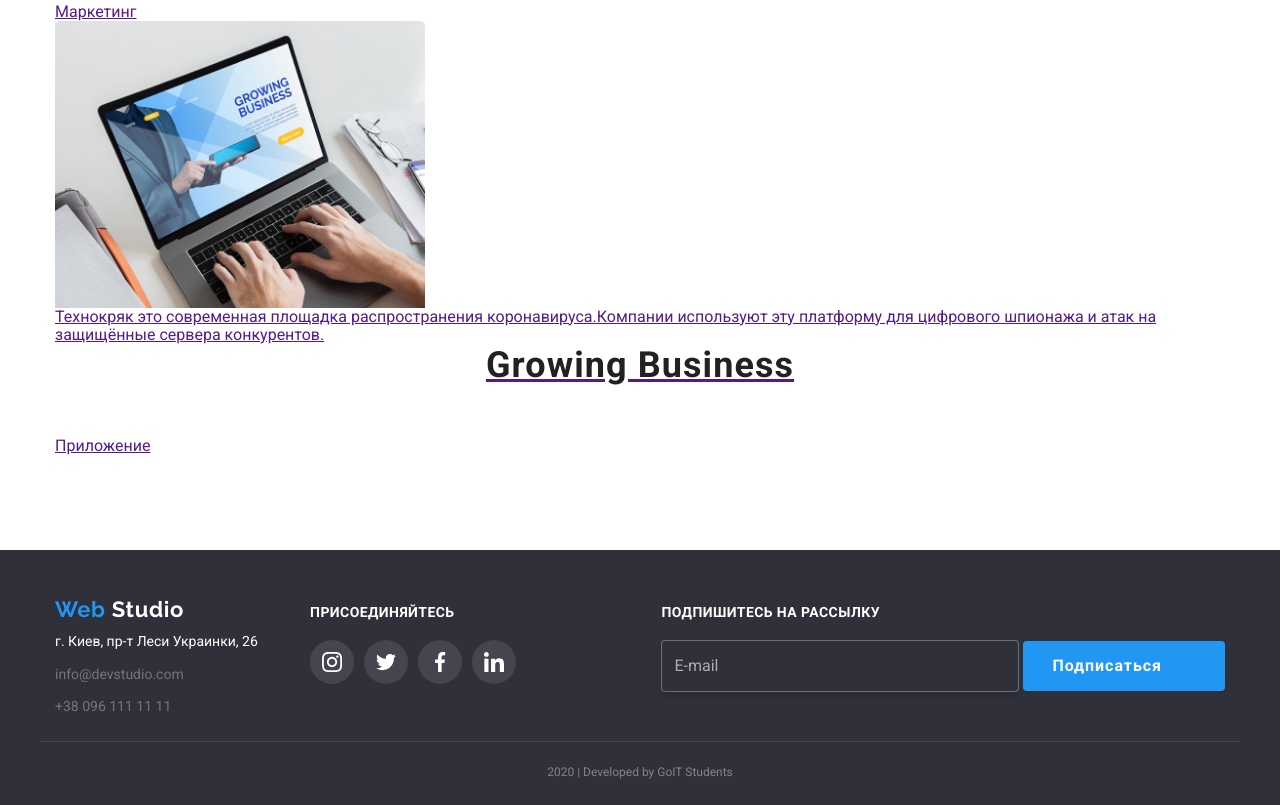
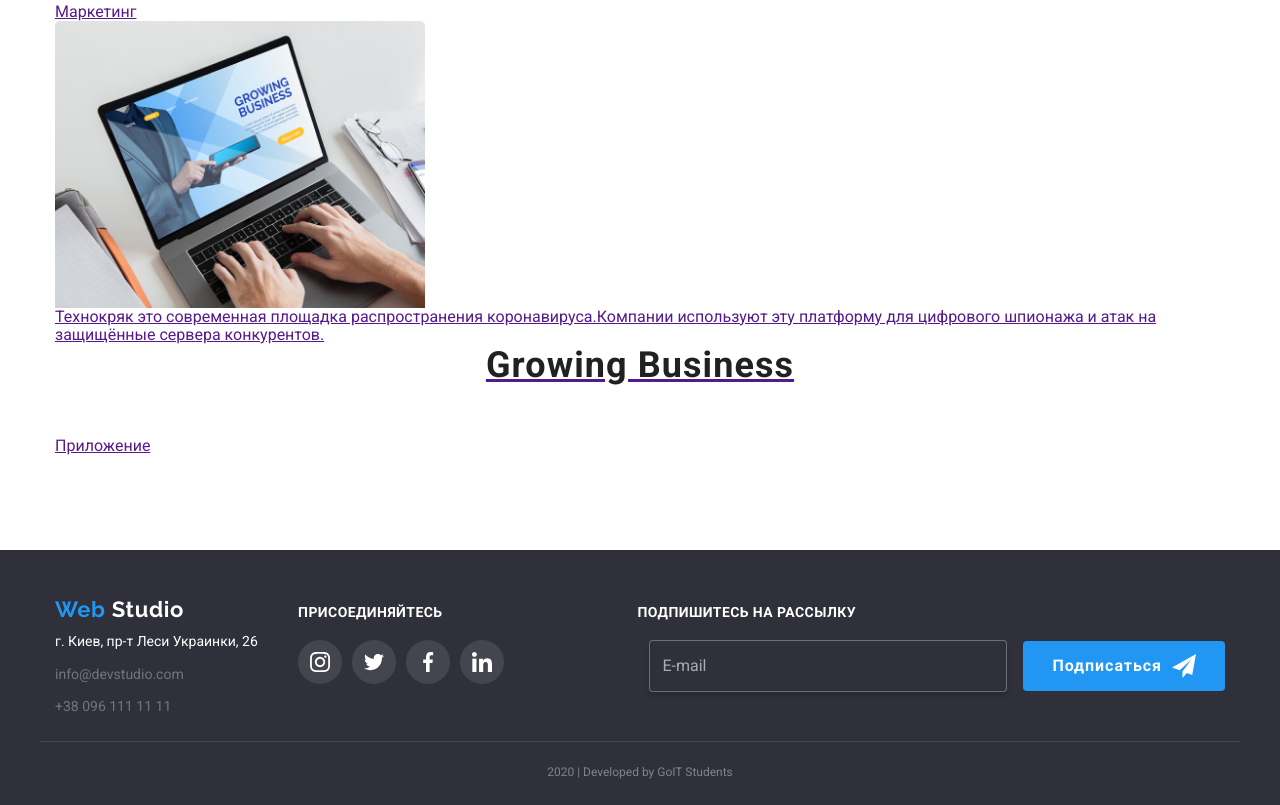
Before and after one commit to Vetokh-Marina/goit-markup-hw-07, a plain HTML site: page portfolio.html in a window 1280 px wide. Shown: the part 3652-4457 px from the top of the page. Drawn offline with nearby package versions, Linux system fonts and the light colour scheme.

Commit message:
добавляет изменения для кнопки в футере

```diff
--- a/sass/components/_footer.scss
+++ b/sass/components/_footer.scss
@@ -41,7 +41,7 @@ footer {
   }
 }
 .email-input {
-  margin-top: 0px 0px 12px;
+  margin: 0px 12px 0px;
   color: $white-color;
   @include footer-font(16px, 1.87);
   display: inline-block;
@@ -109,29 +109,31 @@ footer {
 .button-secondary {
   border: none;
   @include fonts(700, 16px, 1.87, 0.06em);
-  align-items: center;
   color: $white-color;
   background-color: $accent-text-color;
   text-decoration: none;
   border-radius: 4px;
   margin-bottom: 50px;
   padding: 10px 29px;
-  display: inline-flex;
+  @extend %inline-flex;
   min-width: 200px;
   @include tranzition(all);
+  .icon-button {
+    fill: $white-color;
+    @include tranzition(fill);
+  }
   &:hover,
   &:focus {
     background-color: $white-color;
     color: $accent-text-color;
     fill: $accent-text-color;
   }
-  .icon-button {
-    margin-left: 10px;
-    fill: $white-color;
-    @include tranzition(fill);
-    :hover &,
-    :focus & {
-      fill: $accent-text-color;
-    }
-  }
 }
+.button-secondary:hover .icon-button {
+  fill: $accent-text-color;
+}
+.icon-button {
+  width: 24px;
+  height: 24px;
+  margin-left: 10px;
+}
```
Also changed, not shown: css/main.css, css/main.min.css, 2 other files.
